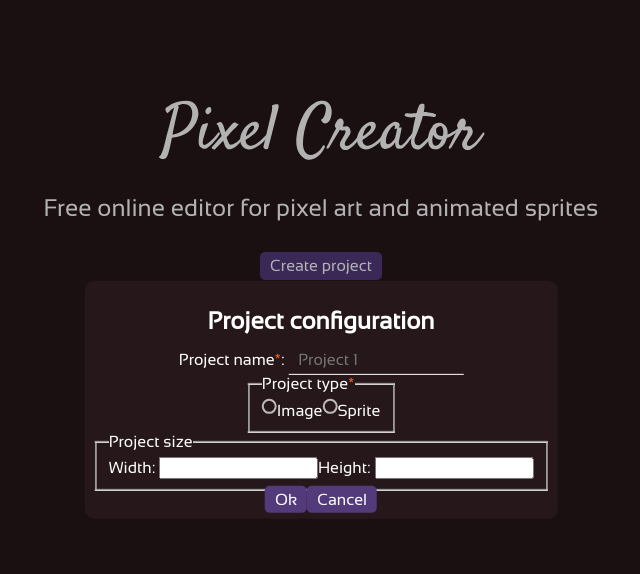
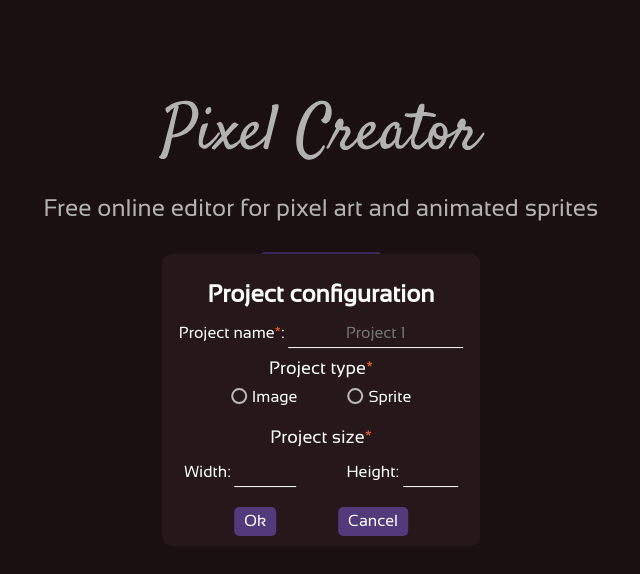
Before and after one commit to fidyay/pixel_creator, a React app in the folder client/: page /project-configuration in a window 1280 px wide. Shown: the top 574 px of the page, without its empty margins (319-959 px from the left). Built offline with nearby package versions, Linux system fonts and the light colour scheme.

Commit message:
added names to functional components

```diff
--- a/client/src/components/App.tsx
+++ b/client/src/components/App.tsx
@@ -9,7 +9,8 @@ import HomePage from "./HomePage";
 import ProjectConfiguration from "./ProjectConfiguration";
 
 
-export default () => {
+
+const App = () => {
     return (
         <>
             <React.StrictMode>
@@ -26,3 +27,5 @@ export default () => {
         </>
     )
 }
+
+export default App
--- a/client/src/components/Button.tsx
+++ b/client/src/components/Button.tsx
@@ -17,10 +17,13 @@ const pointerDownHandler: React.PointerEventHandler<HTMLElement> = e => {
     document.documentElement.style.setProperty('--y', `${newY}px`)
 }
 
-export default ({link, linkPath, buttonOnClickHandler, className, children}: ButtonProps) => {
+
+const Button = ({link, linkPath, buttonOnClickHandler, className, children}: ButtonProps) => {
     return link ?
     <Link to={linkPath} onPointerDown={pointerDownHandler} className={className}>{children}</Link>
     :
     <button onPointerDown={pointerDownHandler}
     onClick={buttonOnClickHandler} className={className}>{children}</button>
 }
+
+export default Button
--- a/client/src/components/HomePage.tsx
+++ b/client/src/components/HomePage.tsx
@@ -3,7 +3,8 @@ import Logo from "./Logo";
 import Button from "./Button";
 import { Outlet } from "react-router-dom";
 
-export default () => {
+
+const HomePage = () => {
     return (
         <>
             <header className="home-header">
@@ -15,3 +16,5 @@ export default () => {
         </>
     )
 }
+
+export default HomePage
--- a/client/src/components/ProjectConfiguration.tsx
+++ b/client/src/components/ProjectConfiguration.tsx
@@ -1,8 +1,16 @@
 import React, { useState } from "react";
 import Button from "./Button";
 
-export default () => {
+const spriteSizeTips = 'Maximum width and height for animated sprites is 100'
+const imageSizeTips = 'For images maximum width is 1024 and maximum height is 768'
+
+
+const ProjectConfiguration = () => {
     const [projectType, setProjectType] = useState('')
+    const maxSizes = {
+        width: projectType === 'sprite' ? 100 : 1024,
+        height: projectType === 'sprite' ? 100 : 768,
+    }
 
     return (
         <div className="modal">
@@ -11,15 +19,19 @@ export default () => {
                 <label className="project-configuration-form__project-name">Project name<span className="required">*</span>: <input placeholder="Project 1" type="text"/></label>
                 <fieldset className="project-configuration-form__project-type fieldset">
                     <legend className="fieldset__legend">Project type<span className="required">*</span></legend>
-                    <label onClick={() => setProjectType('image')}><span className={`fieldset__radiobutton${projectType === 'image' ? ' fieldset__radiobutton_checked' : ''}`}><input name="type" type="radio"/></span>Image</label>
-                    <label onClick={() => setProjectType('sprite')}><span className={`fieldset__radiobutton${projectType === 'sprite' ? ' fieldset__radiobutton_checked' : ''}`}><input name="type" type="radio"/></span>Sprite</label>
+                    <label className="fieldset__label" onClick={() => setProjectType('image')}><span className={`fieldset__radiobutton${projectType === 'image' ? ' fieldset__radiobutton_checked' : ''}`}><input name="type" type="radio"/></span>Image</label>
+                    <label className="fieldset__label" onClick={() => setProjectType('sprite')}><span className={`fieldset__radiobutton${projectType === 'sprite' ? ' fieldset__radiobutton_checked' : ''}`}><input name="type" type="radio"/></span>Sprite</label>
                 </fieldset>
+
                 <fieldset className="project-configuration-form__project-size fieldset">
-                    <legend className="fieldset__legend">Project size</legend>
-                    <label>Width: <input type="number"/></label>
-                    <label>Height: <input type="number"/></label>
+                    <legend className="fieldset__legend">Project size<span className="required">*</span></legend>
+                    {projectType && <p className="fieldset__tips">{projectType === 'sprite' ? spriteSizeTips : imageSizeTips}</p>}
+                    <div className="fieldset__number-inputs">
+                        <label className="fieldset__label">Width: <input max={maxSizes.width} min="1" type="number"/></label>
+                        <label className="fieldset__label">Height: <input max={maxSizes.height} min="1" type="number"/></label>
+                    </div>
                 </fieldset>
-                <div>
+                <div className="project-configuration-form__buttons">
                     <Button className="project-configuration-form__button" link linkPath="/create">Ok</Button>
                     <Button className="project-configuration-form__button" link linkPath="/">Cancel</Button>
                 </div>
@@ -27,3 +39,5 @@ export default () => {
         </div>
     )
 }
+
+export default ProjectConfiguration
--- a/client/src/styles/style.scss
+++ b/client/src/styles/style.scss
@@ -35,6 +35,25 @@ $requiredcolor: #F56325;
     color: #fff
 }
 
+// remove arrows from input[type="number"]
+
+/* Chrome, Safari, Edge, Opera */
+input::-webkit-outer-spin-button,
+input::-webkit-inner-spin-button {
+  -webkit-appearance: none;
+  margin: 0;
+}
+
+/* Firefox */
+input[type=number] {
+  -moz-appearance: textfield;
+}
+
+
+
+
+
+
 body {
     background-color: $bodybg;
 }
@@ -52,6 +71,7 @@ a, button {
     overflow: hidden;
     border: none;
     cursor: pointer;
+    display: block;
 
     &:hover {
         background-color: $buttonhoverbg;
@@ -80,7 +100,7 @@ a, button {
 }
 
 
-input[type="text"] {
+input[type="text"], input[type="number"] {
     background-color: $buttonbg;
     border: none;
     border-bottom: 1px solid #fff;
@@ -88,6 +108,7 @@ input[type="text"] {
     transition: color .2s;
     padding: 0 10px 5px 10px;
     position: relative;
+    text-align: center;
     transition: color .2s, border-bottom .2s;
 
     &:focus {
@@ -140,6 +161,7 @@ input[type="radio"] {
 
     &__form {
         background-color: $bodybg;
+        transition: width .2s, height .2s;
     }
 }
 
@@ -157,18 +179,57 @@ input[type="radio"] {
     &__heading {
         font-size: 24px;
     }
+
+
+    &__project {
+        &-type, &-size {
+            margin-top: 10px;
+        }
+    }
+
+    &__buttons {
+        margin-top: 10px;
+        width: 100%;
+        display: flex;
+        justify-content: space-evenly;
+    }
 }
 
 .fieldset {
+    border: none;
 
+    &__legend {
+        text-align: center;
+        font-size: 18px;
+    }
 
+    &__label {
+        margin-left: 50px;
+        cursor: pointer;
 
+        &:nth-of-type(1) {
+            margin-left: 0;
+        }
+    }
+
+    &__tips {
+        color: rgba($color: #fff, $alpha: .7);
+    }
+
+    &__number-inputs {
+        margin-top: 10px;
+        width: 100%;
+        display: flex;
+        justify-content: center;
+    }
 
     &__radiobutton {
-        width: 15px;
-        height: 15px;
+        width: 16px;
+        height: 16px;
+        margin-right: 5px;
         border-radius: 50%;
         position: relative;
+        top: 4px;
         display: inline-block;
         border: 2px solid rgba($color: #fff, $alpha: .7);
 
@@ -191,8 +252,9 @@ input[type="radio"] {
         }
 
         input {
-            width: 15px;
-            height: 15px;
+            cursor: pointer;
+            width: 16px;
+            height: 16px;
             opacity: 0;
         }
     }
```
Also changed, not shown: client/src/components/Logo.tsx (+4 -2 lines).
